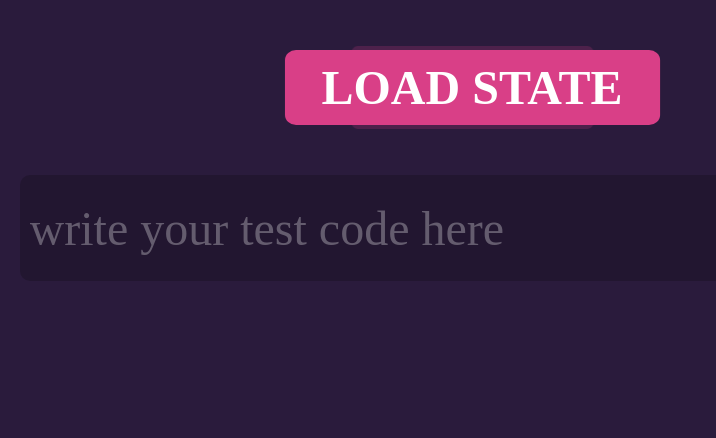
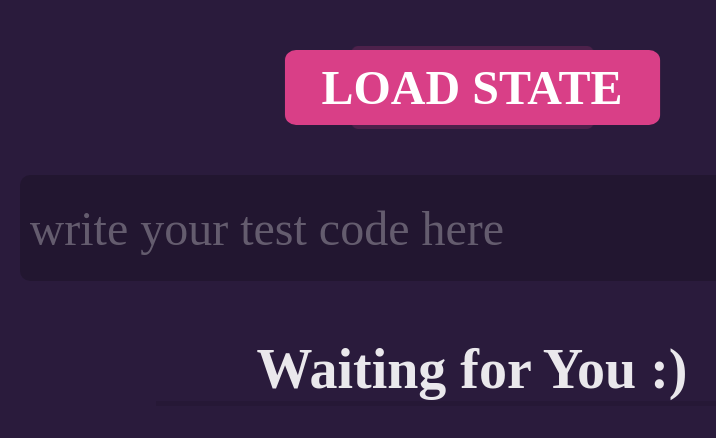
Before and after one commit to Ammar0ah/Automata, a React (Create React App) app: page / in a window 1280 px wide. Shown: the top 438 px of the page, without its empty margins (168-884 px from the left). Built offline with nearby package versions, Linux system fonts and the light colour scheme.

Commit message:
UI Improvement

```diff
--- a/src/App.css
+++ b/src/App.css
@@ -61,6 +61,14 @@ h3 {
   font-size: 3.5rem;
 }
 
+h3::after {
+  content: "";
+  height: 1px;
+  display: block;
+  width: 50%;
+  margin: auto;
+  border-top: 5px solid rgba(0, 0, 0, 0.1)
+}
 .button {
 	display: block;
 	margin: auto;
--- a/src/App.js
+++ b/src/App.js
@@ -14,7 +14,7 @@ class App extends Component {
     varQs: [],
     Qs: [],
     testInput: "",
-    type: ""
+    type: "Waiting for You :)"
   };
   AddQs = () => {
     const newQs = [...this.state.Qs];
```
